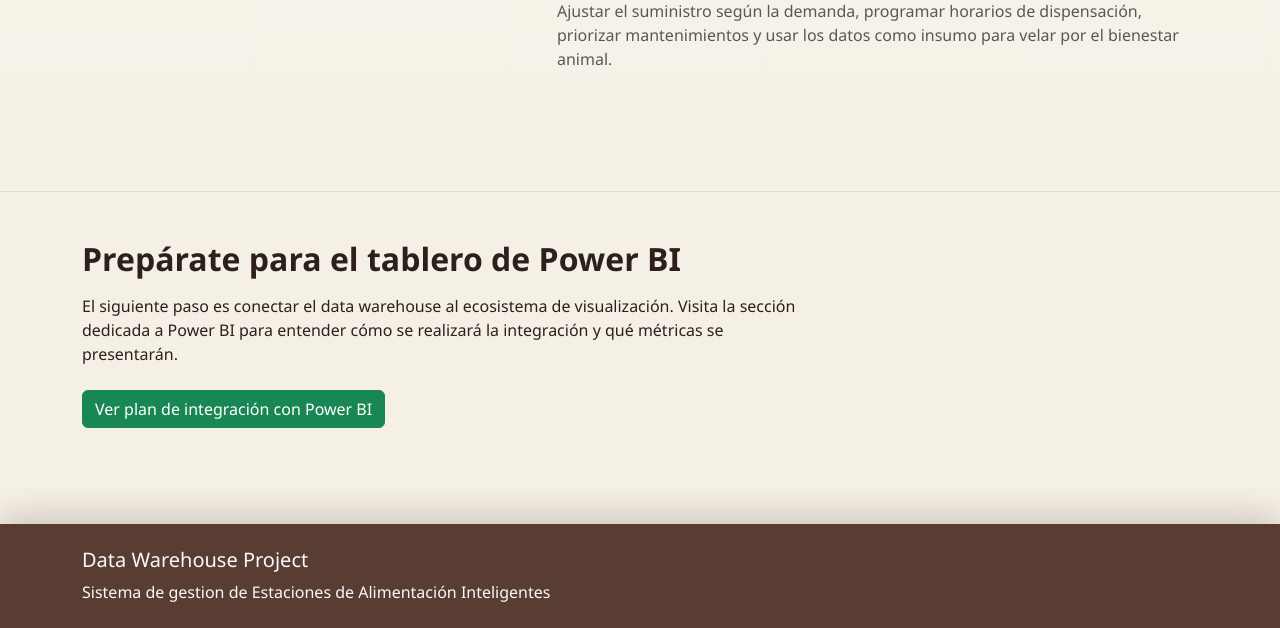
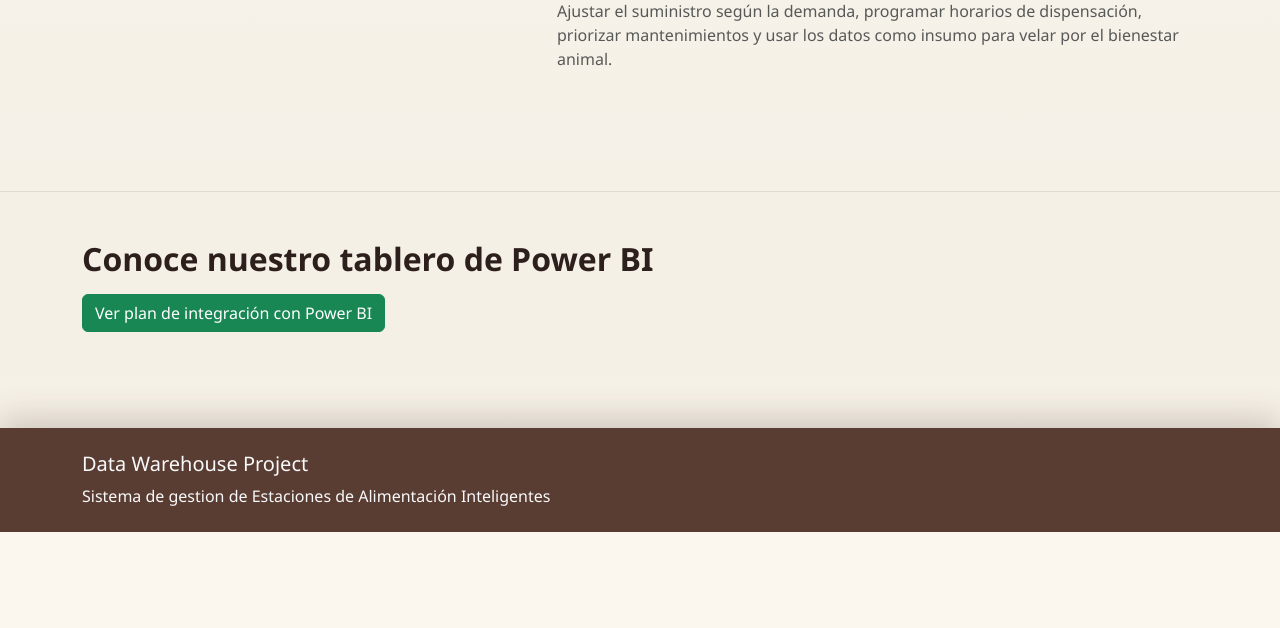
Before and after one commit to SassyJack/EstacionAlimentacion, a Flask app: page /proyecto in a window 1280 px wide. Shown: the part 2061-2689 px from the top of the page. After the commit the page ends 2593 px from the top, so only its background shows below. Run offline with Flask 3, Linux system fonts and the light colour scheme.

Commit message:
Cambio final

```diff
--- a/templates/project/overview.html
+++ b/templates/project/overview.html
@@ -59,11 +59,7 @@
     <div class="container">
         <div class="row align-items-center">
             <div class="col-lg-8">
-                <h2 class="fw-bold mb-3">Prepárate para el tablero de Power BI</h2>
-                <p class="mb-4">
-                    El siguiente paso es conectar el data warehouse al ecosistema de visualización. Visita la sección dedicada
-                    a Power BI para entender cómo se realizará la integración y qué métricas se presentarán.
-                </p>
+                <h2 class="fw-bold mb-3">Conoce nuestro tablero de Power BI</h2>
                 <a class="btn btn-success" href="{{ url_for('pages.power_bi') }}">Ver plan de integración con Power BI</a>
             </div>
         </div>
```
